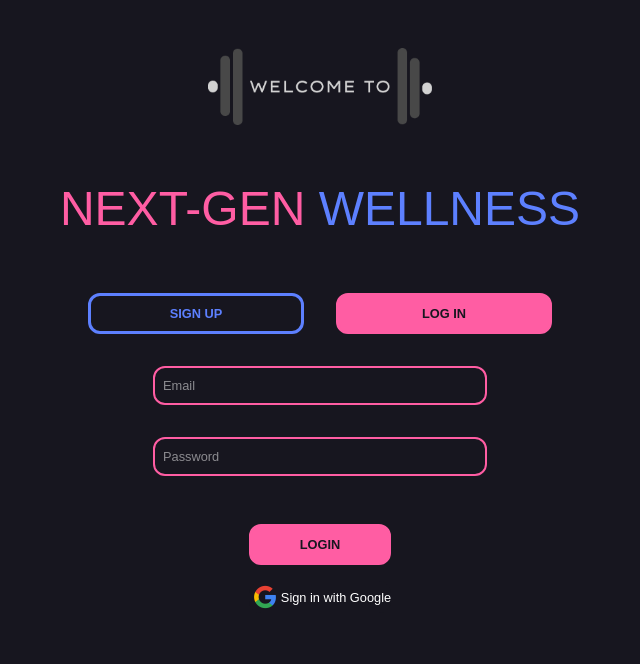
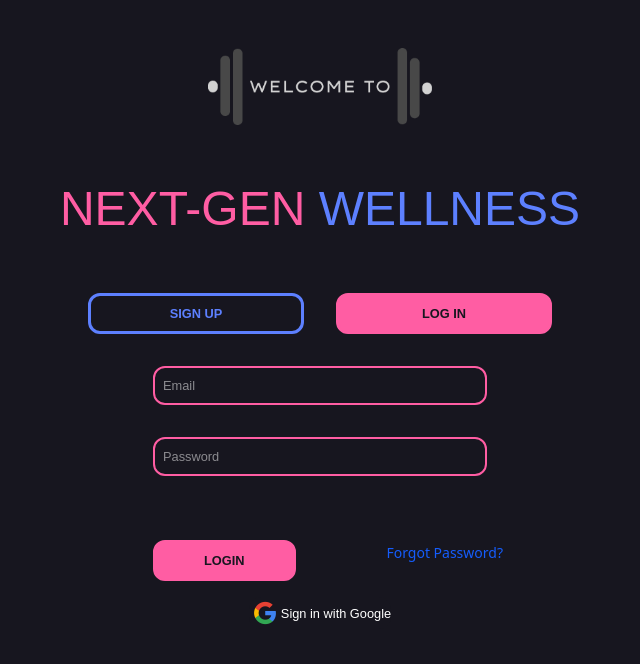
Before and after one commit to RiaChacko/NextGenWellness, a React (Vite) app: page /login in a window 1280 px wide. Shown: the top 664 px of the page, without its empty margins (320-960 px from the left). Built offline with nearby package versions, Linux system fonts and the light colour scheme; a web font is replaced by a local one.

Commit message:
Update Login.jsx

```diff
--- a/src/pages/Login.jsx
+++ b/src/pages/Login.jsx
@@ -106,7 +106,17 @@ function Login () {
               <input type="password" name="password" id="password" placeholder="Password" size={40} required></input>
               {/* <input type="password" name="password" id="confirm-password" placeholder="Confirm Password" size={17} required></input> */}
             </div>
-            <button type="submit" className="center-l create-account-l">LOGIN</button>
+            <div className="flex justify-between items-center mt-4">
+            <button type="submit" className="create-account-l">
+              LOGIN
+            </button>
+            <Link
+              to="/forgot-password"
+              className="text-sm text-blue-600 hover:underline"
+            >
+              Forgot Password?
+            </Link>
+          </div>
             {/* <div className="sign-in-google">
               <img src={googlelogo}/>
 
```
